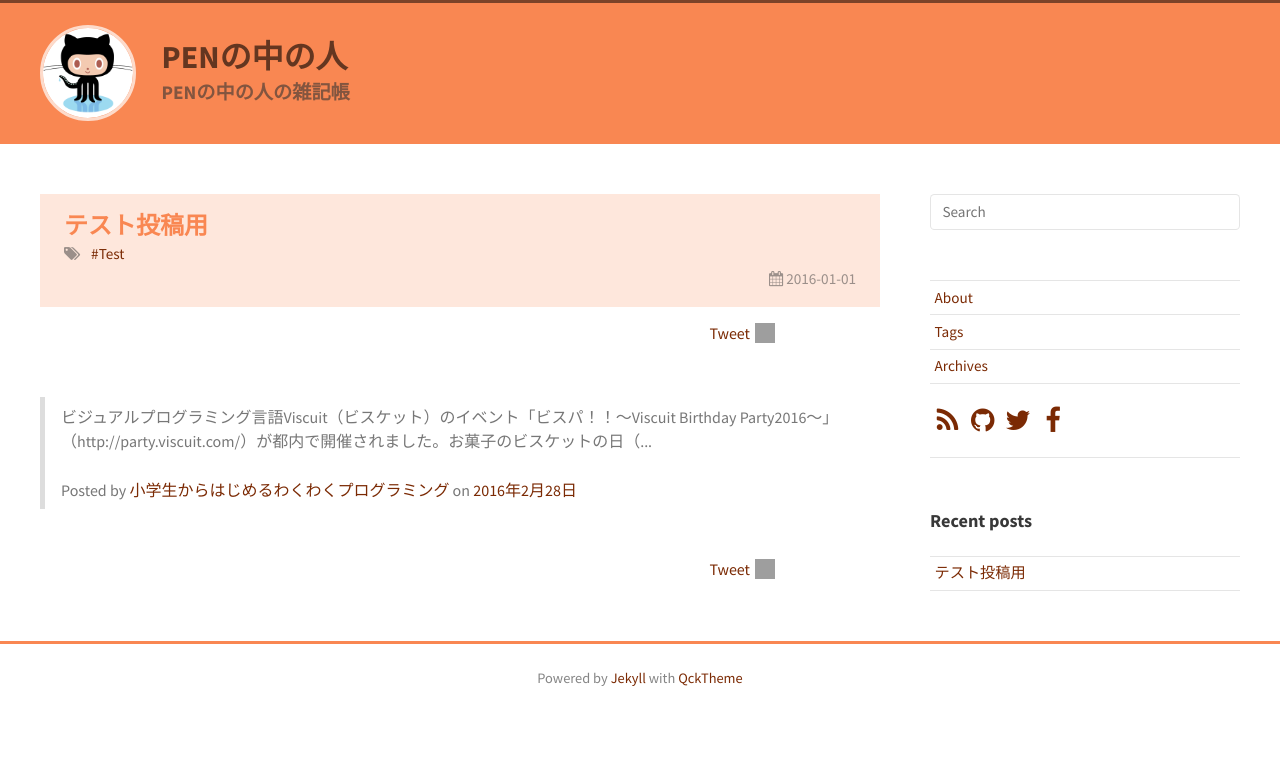
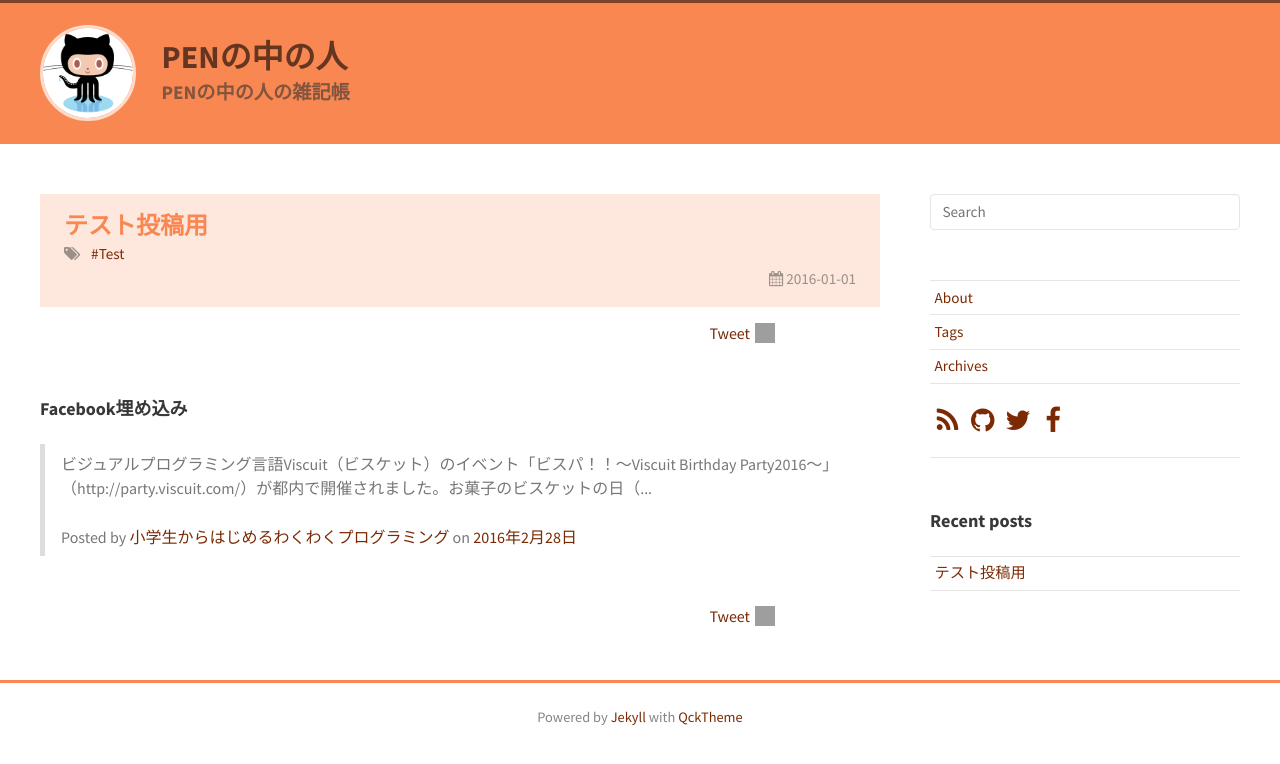
Before and after one commit to xDNCL/jekyll-test, a Jekyll site: the page built from _posts/2016-01-01-Test.md, in a window 1280 px wide. Shown: the top 764 px of the page. Built offline with Jekyll 4.4.1, drawn with Linux system fonts in a browser that asks for light colours; nearby versions of some CDN libraries; comment, search, counter and statistics services are not loaded; grey boxes are pictures that could not be loaded.

Commit message:
[Fix] 見出し追加

```diff
--- a/_posts/2016-01-01-Test.md
+++ b/_posts/2016-01-01-Test.md
@@ -4,4 +4,5 @@ title: テスト投稿用
 tags: Test
 ---
 
+## Facebook埋め込み
 <div id="fb-root"></div><script>(function(d, s, id) {  var js, fjs = d.getElementsByTagName(s)[0];  if (d.getElementById(id)) return;  js = d.createElement(s); js.id = id;  js.src = "//connect.facebook.net/ja_JP/sdk.js#xfbml=1&version=v2.3";  fjs.parentNode.insertBefore(js, fjs);}(document, 'script', 'facebook-jssdk'));</script><div class="fb-post" data-href="https://www.facebook.com/WakuPro/posts/531234437038718" data-width="500"><div class="fb-xfbml-parse-ignore"><blockquote cite="https://www.facebook.com/WakuPro/posts/531234437038718"><p>&#x30d3;&#x30b8;&#x30e5;&#x30a2;&#x30eb;&#x30d7;&#x30ed;&#x30b0;&#x30e9;&#x30df;&#x30f3;&#x30b0;&#x8a00;&#x8a9e;Viscuit&#xff08;&#x30d3;&#x30b9;&#x30b1;&#x30c3;&#x30c8;&#xff09;&#x306e;&#x30a4;&#x30d9;&#x30f3;&#x30c8;&#x300c;&#x30d3;&#x30b9;&#x30d1;&#xff01;&#xff01;&#xff5e;Viscuit Birthday Party2016&#xff5e;&#x300d;&#xff08;http://party.viscuit.com/&#xff09;&#x304c;&#x90fd;&#x5185;&#x3067;&#x958b;&#x50ac;&#x3055;&#x308c;&#x307e;&#x3057;&#x305f;&#x3002;&#x304a;&#x83d3;&#x5b50;&#x306e;&#x30d3;&#x30b9;&#x30b1;&#x30c3;&#x30c8;&#x306e;&#x65e5;&#xff08;...</p>Posted by <a href="https://www.facebook.com/WakuPro/">小学生からはじめるわくわくプログラミング</a> on&nbsp;<a href="https://www.facebook.com/WakuPro/posts/531234437038718">2016年2月28日</a></blockquote></div></div>
```
